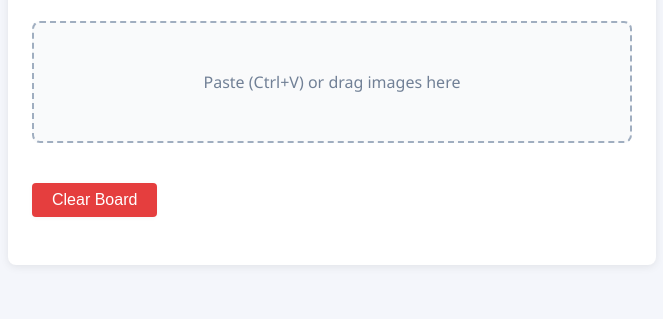
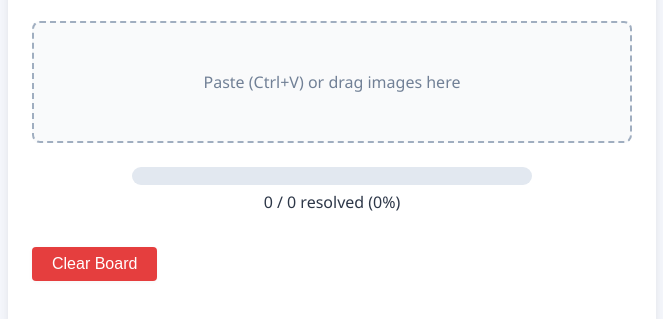
Before and after one commit to halldorvalberg/CopyList, a plain HTML site: page index.html in a window 1280 px wide. Shown: the part 139-458 px from the top of the page, without its empty margins (308-971 px from the left). Drawn offline with Linux system fonts and the light colour scheme.

Commit message:
Add progress bar and update progress functionality in CopyList app

```diff
--- a/index.html
+++ b/index.html
@@ -15,6 +15,12 @@
         <div id="drop-area">
             <p>Paste (Ctrl+V) or drag images here</p>
         </div>
+        <div id="progress-container">
+            <div id="progress-bar-bg">
+                <div id="progress-bar"></div>
+            </div>
+            <div id="progress-text"></div>
+        </div>
         <div id="board">
             <!-- Images will appear here -->
         </div>
--- a/script.js
+++ b/script.js
@@ -42,6 +42,16 @@ document.addEventListener('DOMContentLoaded', () => {
         renderBoard();
     }
 
+    function updateProgress() {
+        const total = unresolved.length + resolved.length;
+        const done = resolved.length;
+        const percent = total === 0 ? 0 : Math.round((done / total) * 100);
+        const progressBar = document.getElementById('progress-bar');
+        const progressText = document.getElementById('progress-text');
+        progressBar.style.width = percent + '%';
+        progressText.textContent = `${done} / ${total} resolved (${percent}%)`;
+    }
+
     function renderBoard() {
         board.innerHTML = '';
         unresolved.forEach((imgObj, idx) => {
@@ -53,6 +63,7 @@ document.addEventListener('DOMContentLoaded', () => {
             board.appendChild(card);
         });
         saveBoard();
+        updateProgress();
     }
 
     function openModal(src) {
@@ -157,4 +168,5 @@ document.addEventListener('DOMContentLoaded', () => {
     // On load, restore board from storage
     loadBoard();
     renderBoard();
+    updateProgress();
 });
--- a/style.css
+++ b/style.css
@@ -135,3 +135,31 @@ h1 {
 .clear-btn:hover {
     background: #c53030;
 }
+#progress-container {
+    margin: 18px 0 18px 0;
+    text-align: center;
+}
+
+#progress-bar-bg {
+    width: 100%;
+    max-width: 400px;
+    height: 18px;
+    background: #e2e8f0;
+    border-radius: 9px;
+    margin: 0 auto 6px auto;
+    overflow: hidden;
+}
+
+#progress-bar {
+    height: 100%;
+    background: #38a169;
+    width: 0%;
+    border-radius: 9px 0 0 9px;
+    transition: width 0.3s;
+}
+
+#progress-text {
+    font-size: 1em;
+    color: #2d3748;
+    margin-top: 2px;
+}
```
